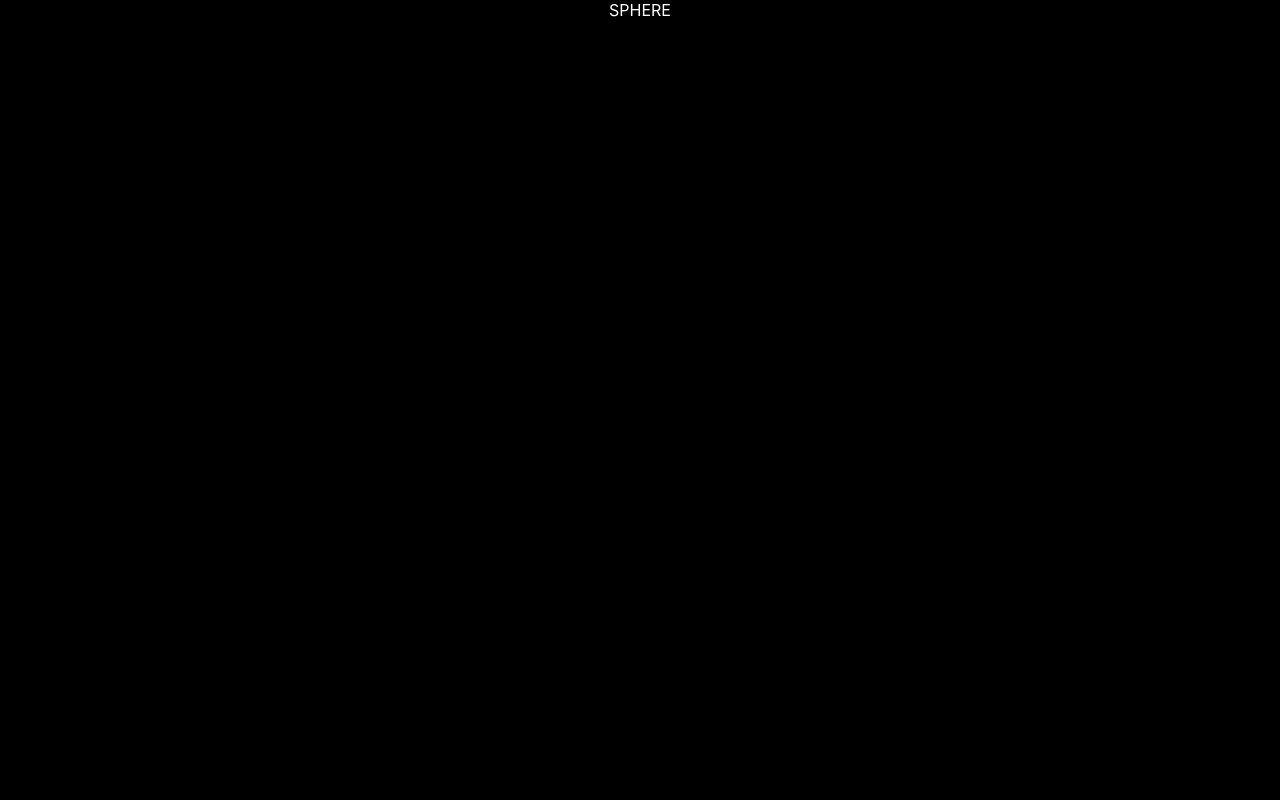
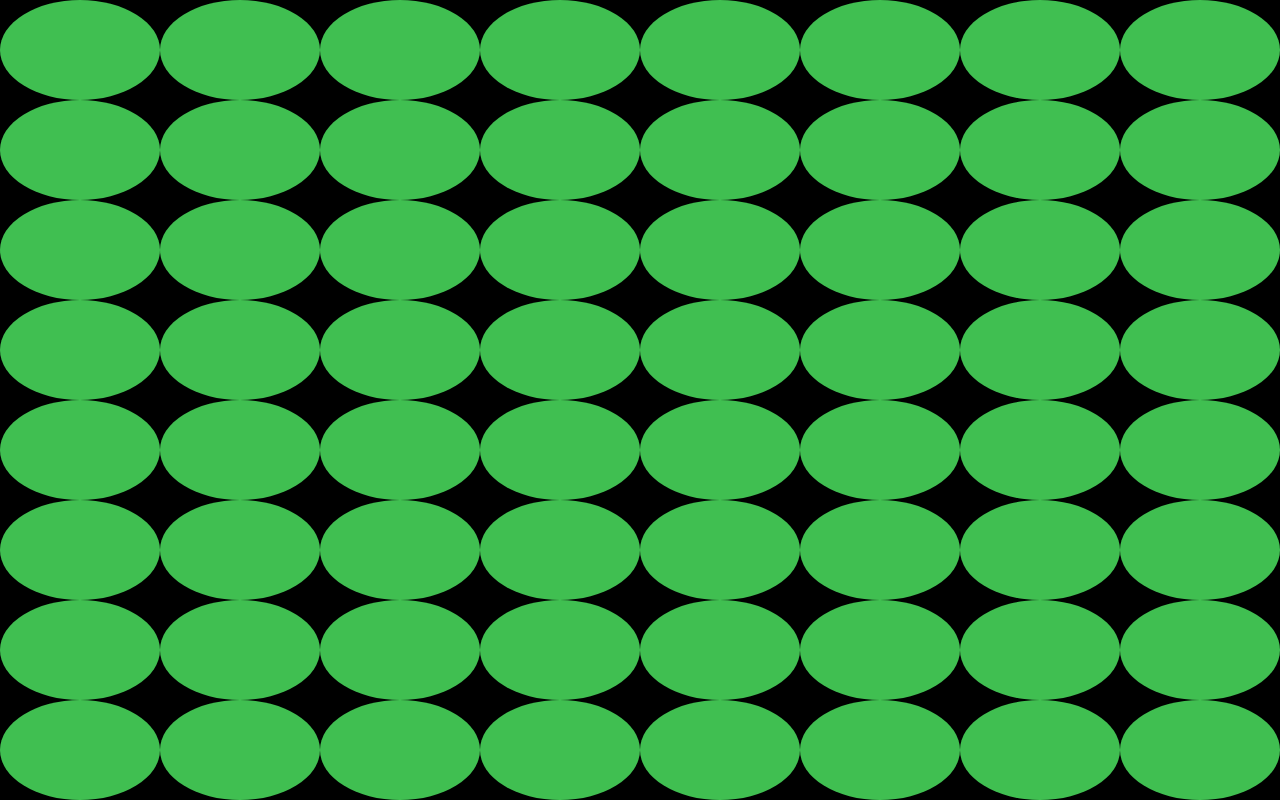
Before and after one commit to MrBenJ/tensor-dance, a React (Create React App) app: page / in a window 1280 px wide. Both pictures are taken after a click on the button "Lets get this bad party started". Built offline with nearby package versions, Linux system fonts and the light colour scheme; the HTML template or start-up script is replaced by a standard one.

Commit message:
Create sample wall animation

```diff
--- a/src/App.css
+++ b/src/App.css
@@ -1,38 +1,3 @@
 .App {
   text-align: center;
 }
-
-.App-logo {
-  height: 40vmin;
-  pointer-events: none;
-}
-
-@media (prefers-reduced-motion: no-preference) {
-  .App-logo {
-    animation: App-logo-spin infinite 20s linear;
-  }
-}
-
-.App-header {
-  background-color: #282c34;
-  min-height: 100vh;
-  display: flex;
-  flex-direction: column;
-  align-items: center;
-  justify-content: center;
-  font-size: calc(10px + 2vmin);
-  color: white;
-}
-
-.App-link {
-  color: #61dafb;
-}
-
-@keyframes App-logo-spin {
-  from {
-    transform: rotate(0deg);
-  }
-  to {
-    transform: rotate(360deg);
-  }
-}
--- a/src/App.js
+++ b/src/App.js
@@ -12,8 +12,8 @@ function App() {
     <div className="App">
       <AudioProvider>
         <VisualizationSwitcher>
+          <Wall />
           <Sphere />
-          <Wall />
           <Dance />
         </VisualizationSwitcher>
       </AudioProvider>
--- a/src/AudioProvider.js
+++ b/src/AudioProvider.js
@@ -23,7 +23,7 @@ function AudioProvider({children}) {
     const track = audioCtx.createMediaElementSource(el);
     const play = () => {
       let analyzer = audioCtx.createAnalyser();
-      analyzer.fftSize = 256;
+      analyzer.fftSize = 128;
       track
         .connect(analyzer)
         .connect(audioCtx.destination);
--- a/src/Wall.js
+++ b/src/Wall.js
@@ -1,7 +1,66 @@
-import React from 'react';
+import React, { useContext, useState } from 'react';
+import { useRafLoop } from 'react-use';
+import { css } from 'emotion';
+
+import { ReactAudioContext } from './AudioProvider';
 
 function Wall() {
-  return <div>Wall</div>
+  const audioContext = useContext(ReactAudioContext);
+  const [ wave, setWave ] = useState([]);
+
+  useRafLoop(() => {
+    const { analyzer } = audioContext;
+    const bufferLength = analyzer.frequencyBinCount;
+    const dataArray = new Uint8Array(bufferLength);
+    analyzer.getByteTimeDomainData(dataArray);
+    setWave(dataArray);
+  });
+
+  const style = css`
+    height: 100vh;
+    width: 100vw;
+    display: flex;
+    flex-direction: column;
+
+    .col {
+      display: flex;
+    }
+    .box {
+      flex: 1;
+      height: 12.5vh;
+      width: 12.5vw;
+
+      animation: circle .4s infinite alternate;
+
+      &:hover {
+
+        pointer: cursor;
+      }
+    }
+
+    @keyframes circle {
+      0% {
+        border-radius: 0;
+      }
+      100% {
+        border-radius: 100%;
+      }
+    }
+  `;
+
+  return (
+    <div className={style}>
+      {Array(8).fill('x').map( (_, idx) => {
+        return (
+          <div key={idx} className="col">
+            {Array(8).fill('x').map( (__, _idx) => {
+              return <div key={`${idx}-${_idx}`} className="box" style={{ backgroundColor: `hsl(${wave[idx + _idx]}, 50%, 50%)`}}/>;
+            })}
+          </div>
+        );
+      })}
+    </div>
+  );
 }
 
 export default Wall;
```
